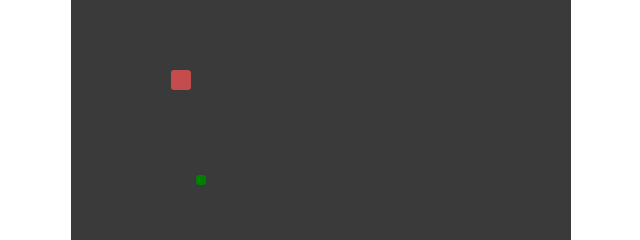
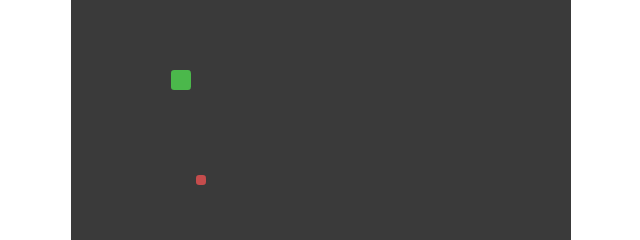
Before and after one commit to victorananias/js-snake-game, a plain HTML site: page index.html in a window 1280 px wide. Shown: the part 171-411 px from the top of the page, 319-959 px from the left. Drawn offline with Linux system fonts and the light colour scheme.

Commit message:
colors updaded

```diff
--- a/style.css
+++ b/style.css
@@ -17,6 +17,8 @@ body {
 :root {
   --main-size: 20px;
   --container-size: 500px;
+  --snake-color: #4bb84b;
+  --point-color: #c54c4c;
 }
 
 body {
@@ -49,7 +51,7 @@ body {
 }
 
 .snake-part {
-  background-color: #c54c4c;
+  background-color: var(--snake-color);
   width: var(--main-size);
   height: var(--main-size);
   border-radius: 0.2rem;
@@ -66,7 +68,7 @@ body {
 
 .point .point-content {
   border-radius: 0.2rem;
-  background-color: green;
+  background-color: var(--point-color);
   position: absolute;
   width: 10px;
   height: 10px;
```
